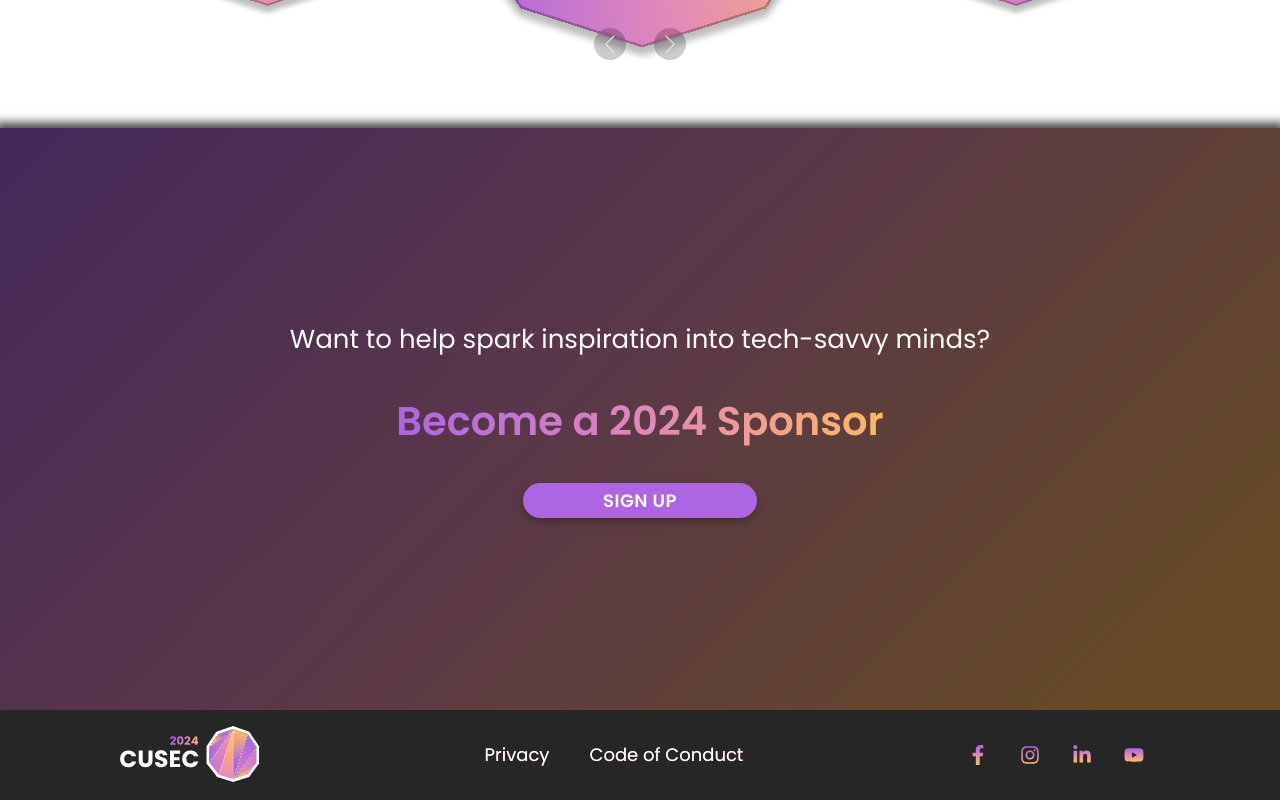
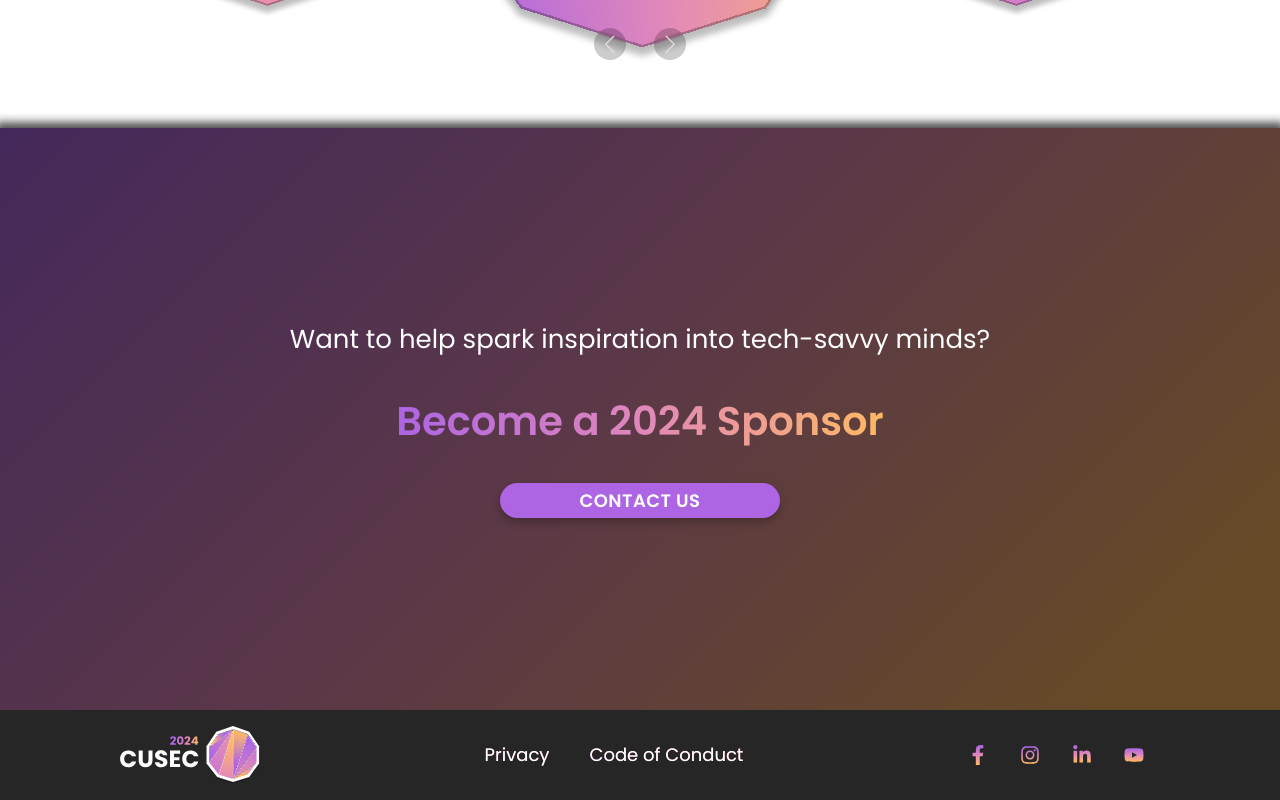
Before and after one commit to cusec/2024, a Next.js app: page /sponsors in a window 1280 px wide. Shown: the part 2430-3230 px from the top of the page. Built offline with nearby package versions, Linux system fonts and the light colour scheme.

Commit message:
feat: Change button text on bottom of sponsors page

```diff
--- a/src/app/sponsors/page.tsx
+++ b/src/app/sponsors/page.tsx
@@ -121,7 +121,7 @@ export default function Sponsors() {
                     href="mailto:sponsor@cusec.net?subject=CUSEC 2024 Sponsorship Information Request"
                     className="flex drop-shadow-[0_4px_4px_rgba(0,0,0,0.25)] bg-[#AD65E3] px-3 min-[390px]:px-10 md:px-20 py-1 text-center rounded-full uppercase text-[14px] md:text-[18px] font-semibold text-white tracking-wide transition ease-in-out duration-500 hover:scale-110 hover:bg-goldenApricot hover:text-white"
                   >
-                    Sign Up
+                    Contact Us
                   </a>
                 </motion.div>
               </div>
```
